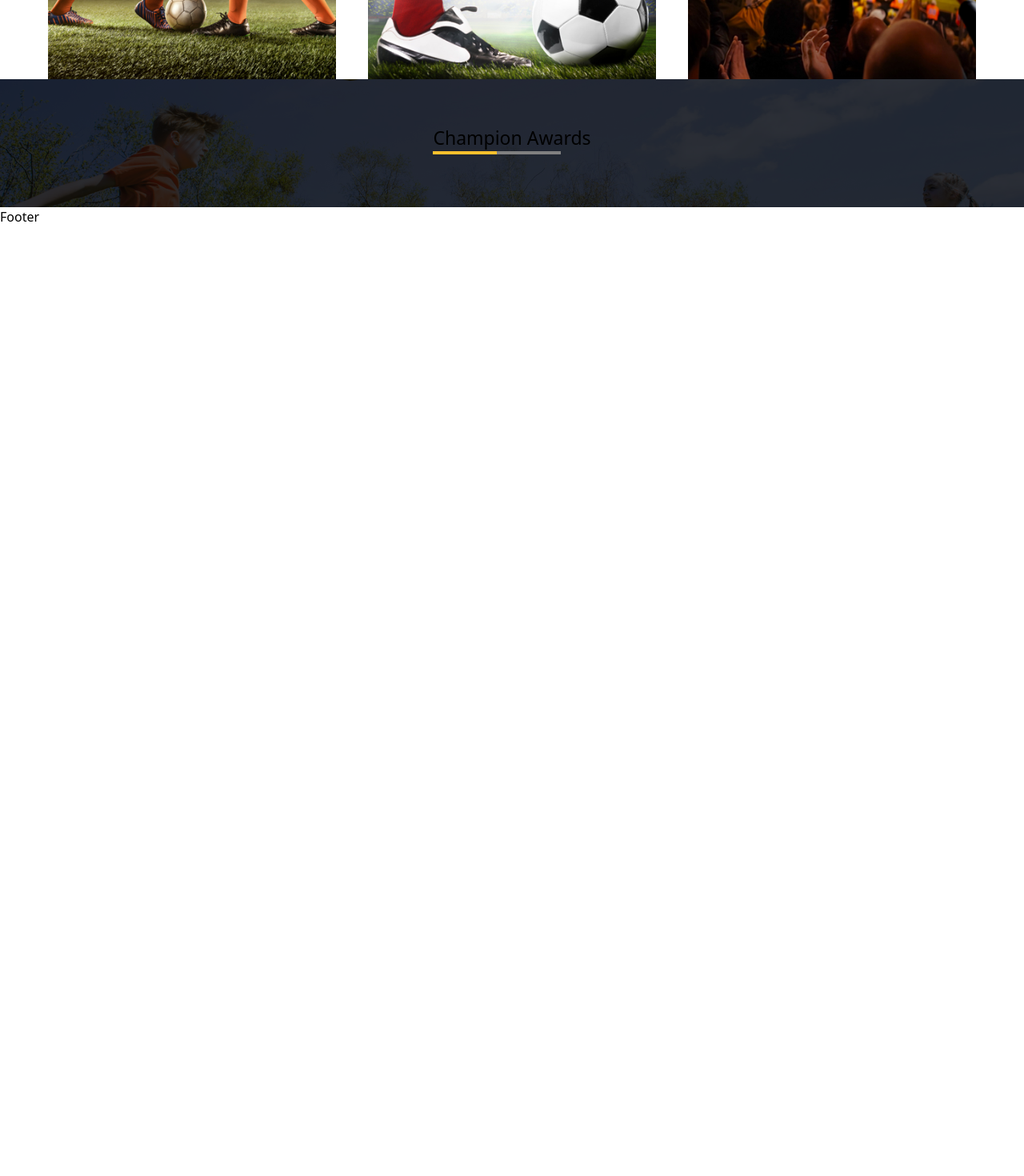
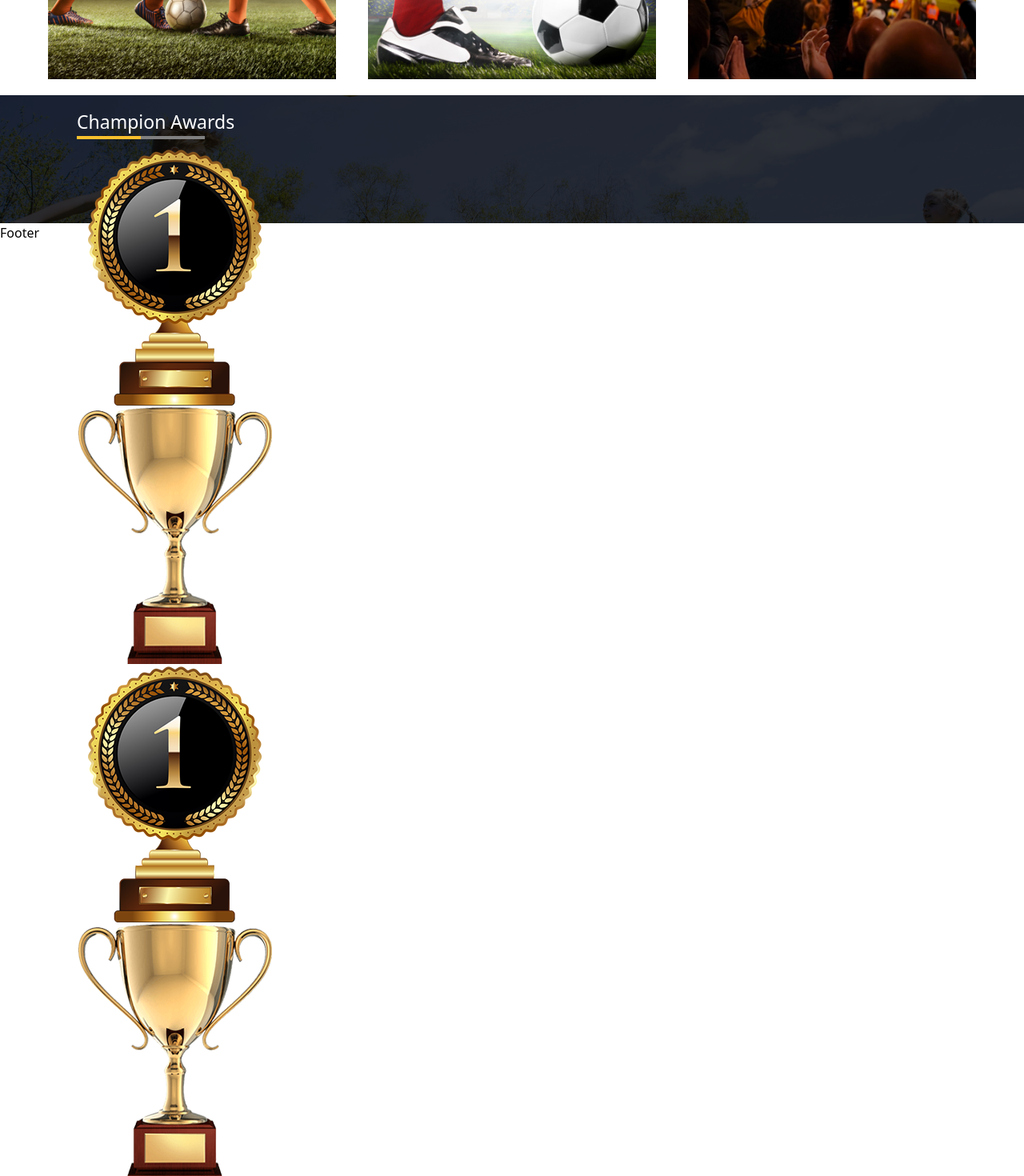
Before and after one commit to dev-sylv/Predict-Match-FE, a React (Vite) app: page / in a window 1280 px wide. Shown: the part 2540-4010 px from the top of the page at 80% size. Before the commit the page ends 2823 px from the top, so only its background shows below. Built offline with nearby package versions, Linux system fonts and the light colour scheme.

Commit message:
adding contents

```diff
--- a/src/pages/LandingPage/ChampionAwards.tsx
+++ b/src/pages/LandingPage/ChampionAwards.tsx
@@ -1,13 +1,25 @@
 import React from "react";
+import cup1 from "../../assets/cup1.png";
+import cup2 from "../../assets/cup2.png";
+import cup3 from "../../assets/cup3.png";
 
 const ChampionAwards = () => {
   return (
-    <div className="w-full h-40 bg-no-repeat bg-cover bg-blend-overlay bg-[#23262C] flex justify-center items-center bg-awardsBG">
-      <div>
-        <h2 className="text-black text-[23px] font-[500]">Champion Awards</h2>
-        <div className="flex w-[160px] mb-[10px] justify-center items-center">
-          <div className="w-[50%] h-1 rou bg-[#fbc02d]"></div>
-          <div className="w-[50%] h-1 bg-[gray]"></div>
+    <div className=" mt-10 w-full h-40 bg-no-repeat bg-cover bg-blend-overlay bg-[#23262C] flex  items-center justify-center bg-awardsBG">
+      <div className="w-[85%] flex flex-col h-32">
+        <div>
+          <h2 className="text-white text-[23px] font-[500]">Champion Awards</h2>
+          <div className="flex w-[160px] mb-[10px] justify-center items-center">
+            <div className="w-[50%] h-1 rou bg-[#fbc02d]"></div>
+            <div className="w-[50%] h-1 bg-[gray]"></div>
+          </div>
+        </div>
+
+        <div>
+          <img src={cup1} alt="" />
+          <img src={cup2} alt="" />
+          <img src={cup3} alt="" />
+          <img src={cup2} alt="" />
         </div>
       </div>
     </div>
--- a/src/pages/LandingPage/MatchGallery.tsx
+++ b/src/pages/LandingPage/MatchGallery.tsx
@@ -8,7 +8,7 @@ import mg6 from "../../assets/images/mg6.jpg";
 
 const MatchGallery = () => {
   return (
-    <div id="matchGallery" className="flex flex-col mb-5">
+    <div id="matchGallery" className="flex flex-col mb-10">
       <h2 className="text-black ml-[4em] text-[23px] font-[500]">
         Match Gallery
       </h2>
```
